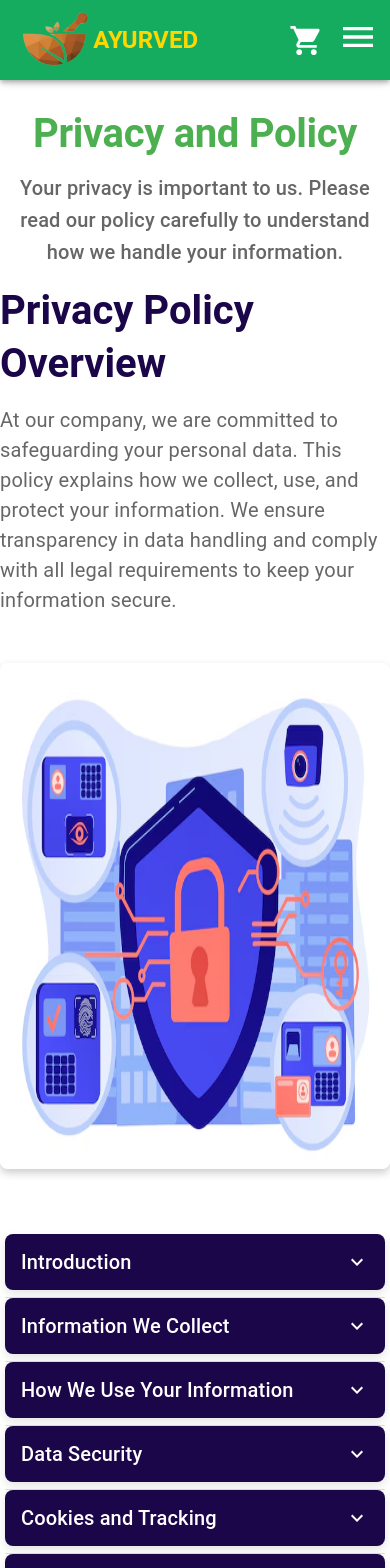
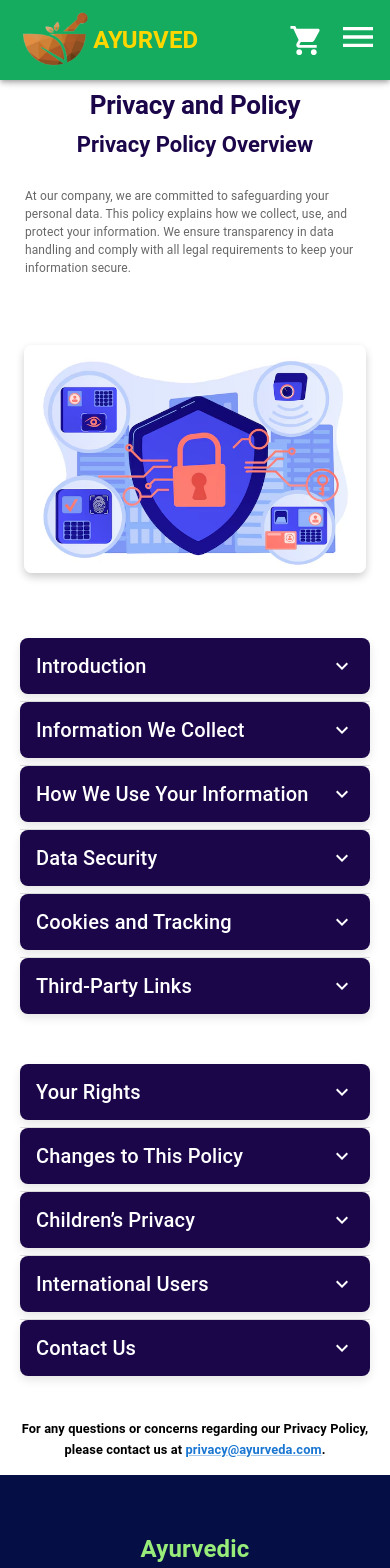
Before and after one commit to ornateinteriord/Ayurveda_ui, a React (Vite) app: page /privacy in a window 390 px wide. Shown: the top 1568 px of the page. Built offline with nearby package versions, Linux system fonts and the light colour scheme.

Commit message:
responsive updated

```diff
--- a/src/components/PrivacyPolicy/PrivacyPolicy.css
+++ b/src/components/PrivacyPolicy/PrivacyPolicy.css
@@ -1,28 +1,43 @@
 /* Privacy Policy Main Container */
 .privacy-policy-container {
-    padding: 30px 0px !important;
-    /* margin-top: 20px !important; */
+  padding: 30px !important;
   width: 100% !important;
+  margin-top: 70px !important;
 }
 
 .privacy-intro {
-  margin-bottom: 30px;
+  margin-bottom: 80px;
+
 }
-.privacy-title{
+.privacy-main-title {
   font-size: 40px !important;
   font-weight: bold !important;
   color: #1b064a !important;
+  text-align: center !important; /* Center align title */
 }
-.privacy-descr{
+
+.accordion-main-container{
+  padding: 0px 20px !important;
+}
+.privacy-title {
+  font-size: 40px !important;
+  font-weight: bold !important;
+  color: #1b064a !important;
+  text-align: start !important; /* Center align title */
+}
+
+.privacy-descr {
   font-size: 20px !important;
+ width: 95% !important;
 }
 
 .privacy-intro .privacy-image {
-  max-width: 100%;
-  height: 60vh;
+  width: 90%;
+  height: auto; /* Make image responsive */
   border-radius: 8px;
   box-shadow: 0px 4px 8px rgba(0, 0, 0, 0.2);
   margin-bottom: 30px !important;
+  padding: 30px !important;
 }
 
 .header {
@@ -35,9 +50,8 @@
 .contact-info {
   margin-top: 30px !important;
   font-weight: bold !important;
-
+  text-align: center; /* Center align contact info */
 }
-
 
 .left-container,
 .right-container {
@@ -71,10 +85,27 @@
   padding: 15px !important;
 }
 
+
 /* Responsive Design */
 @media screen and (max-width: 900px) {
   .privacy-policy-container {
-      padding: 20px 10px;
+    padding: 20px !important;
+  }
+
+  .privacy-title {
+    font-size: 37px !important;
+    text-align: center !important;
+  }
+
+  .privacy-descr {
+    padding: 20px !important;
+    font-size: 20px !important;
+    text-align: center !important;
+    width: 100% !important;
+  }
+
+  .privacy-intro .privacy-image {
+    height: auto;
   }
 
   .header {
@@ -84,20 +115,28 @@
   .contact-info {
     font-size: 1rem;
   }
-
-    .left-container,
-    .right-container {
-      padding: 5px;
-    }
 }
 
 @media screen and (max-width: 600px) {
   .privacy-policy-container {
-      padding: 15px;
+    padding: 15px !important;
+  }
+
+  .privacy-title {
+    font-size: 30px !important;
+    text-align: center !important;
+  }
+
+  .privacy-descr {
+    font-size: 17px !important;
+  }
+
+  .privacy-intro .privacy-image {
+    height: auto;
   }
 
   .header {
-      font-size: 1.5rem;
+    font-size: 1.3rem !important;
   }
 
   .contact-info {
@@ -108,3 +147,57 @@
     margin-bottom: 8px;
   }
 }
+
+@media screen and (max-width: 400px) {
+  .privacy-policy-container {
+    margin-top: 80px !important;
+    padding: 10px  !important;
+  }
+  .header{
+    margin-bottom: 0 !important;
+  }
+  .privacy-main-title{
+    font-size: 26px !important;
+  }
+  .privacy-title {
+    font-size: 26px !important;
+    text-align: center !important;
+  }
+  .accordion-main-container{
+    padding: 0px 10px !important;
+  }
+  .privacy-descr {
+    font-size: 19px !important;
+    text-align: start !important;
+    width: 100% !important;
+  }
+  .privacy-intro {
+    margin-bottom: 10px;
+
+  }
+
+  .privacy-intro .privacy-image {
+    height: auto;
+    width: 90% !important;
+  margin: 0 !important;
+  padding: 0 !important;
+  }
+
+  .header {
+    font-size: 1.2rem !important;
+  }
+
+  .contact-info {
+    font-size: 0.8rem !important;
+  }
+
+  .left-container,
+  .right-container {
+    padding: 5px;
+  }
+
+  .accordion {
+    margin-bottom: 8px;
+
+  }
+}
--- a/src/components/PrivacyPolicy/PrivacyPolicy.jsx
+++ b/src/components/PrivacyPolicy/PrivacyPolicy.jsx
@@ -22,38 +22,37 @@ const PrivacyPolicy = () => {
   const rightSections = privacyPolicySections.slice(middleIndex);
 
   return (
-    <Container maxWidth="lg" className="privacy-policy-container">
-      <Typography variant="h2" align="center" gutterBottom className="header">
+    <Container maxWidth={false} className="privacy-policy-container">
+      {/* Privacy Title */}
+      <Typography variant="h2" align="center" gutterBottom className="privacy-main-title">
         Privacy and Policy
       </Typography>
-      <Typography variant="h6" align="center" color="textSecondary" paragraph>
-        Your privacy is important to us. Please read our policy carefully to understand how we handle your information.
-      </Typography>
 
-      {/* Privacy Description and Image Side by Side */}
+      {/* Privacy Description and Image */}
       <Grid container spacing={4} alignItems="center" className="privacy-intro">
-        {/* Left Side - Privacy Description */}
-        <Grid item xs={12} sm={6}>
-          <Typography variant="h5" gutterBottom className='privacy-title'>
+        {/* Privacy Image */}
+        <Grid item xs={12} md={6} order={{ xs: 2, md: 1 }}>
+          <Box display="flex" justifyContent="center">
+            <img src={privacyImage} alt="Privacy Policy" className="privacy-image" />
+          </Box>
+        </Grid>
+
+        {/* Privacy Description */}
+        <Grid item xs={12} md={6} order={{ xs: 1, md: 2 }}>
+          <Typography variant="h5" gutterBottom className="privacy-title">
             Privacy Policy Overview
           </Typography>
-          <Typography variant="body1" color="textSecondary" paragraph className='privacy-descr'>
+          <Typography variant="body1" color="textSecondary" paragraph className="privacy-descr">
             At our company, we are committed to safeguarding your personal data. This policy explains how we collect, use, and protect your information.
             We ensure transparency in data handling and comply with all legal requirements to keep your information secure.
           </Typography>
         </Grid>
-
-        {/* Right Side - Privacy Image */}
-        <Grid item xs={12} sm={6}>
-          <Box display="flex" justifyContent="center">
-            <img src={privacyImage} alt="Privacy Policy" className="privacy-image" />
-          </Box>
-        </Grid>
       </Grid>
 
-      <Grid container spacing={4}>
-        {/* Left Side - Accordion */}
-        <Grid item xs={12} sm={6}>
+      {/* Accordion Sections */}
+      <Grid container spacing={4} className='accordion-main-container'>
+        {/* Left Side Accordion */}
+        <Grid item xs={12} md={6}>
           <Box className="left-container">
             {leftSections.map((section, index) => (
               <Accordion
@@ -75,8 +74,9 @@ const PrivacyPolicy = () => {
           </Box>
         </Grid>
 
-        {/* Right Side - Accordion */}
-        <Grid item xs={12} sm={6} className="right-container">
+        {/* Right Side Accordion */}
+        <Grid item xs={12} md={6}>
+          <Box className="right-container">
             {rightSections.map((section, index) => (
               <Accordion
                 key={index}
@@ -94,9 +94,11 @@ const PrivacyPolicy = () => {
                 </AccordionDetails>
               </Accordion>
             ))}
+          </Box>
         </Grid>
       </Grid>
 
+      {/* Contact Info */}
       <Typography variant="h6" align="center" gutterBottom className="contact-info">
         For any questions or concerns regarding our Privacy Policy, please contact us at{' '}
         <Link href="mailto:privacy@ayurveda.com" color="primary">
--- a/src/components/aboutUs/AboutUs.css
+++ b/src/components/aboutUs/AboutUs.css
@@ -208,6 +208,7 @@
 @media screen and (max-width: 1024px) {
   .about-us-container {
       padding: 40px 30px !important;
+      margin-top: 80px !important;
   }
 
   .about-us-title {
@@ -326,6 +327,7 @@
 @media screen and (max-width: 480px) {
   .about-us-container {
       padding: 20px 15px !important;
+      margin-top: 60px !important;
   }
 
   .about-us-title {
@@ -348,6 +350,7 @@
   .about-us-subtitle {
       font-size: 1.7rem !important;
       text-align: center !important;
+      margin: 5px !important;
   }
 
   .MuiTypography-root.about-us-text {
@@ -371,7 +374,7 @@
 
   .about-list {
       grid-template-columns: 1fr !important;
-      padding: 20px !important;
+      padding: 10px !important;
   }
 .about-content{
   padding: 0 !important;
--- a/src/components/contactUs/ContactUs.css
+++ b/src/components/contactUs/ContactUs.css
@@ -1,22 +1,26 @@
 /* General Styles */
-/* .contact-us-container {
+.contact-us-container {
   padding: 40px 20px;
-  }  */
+  width: 100% !important;
+}
 
 .header {
-    margin-top:80px !important;
+  margin-top: 80px !important;
   font-weight: bold !important;
   color: #4CAF50; /* Green theme */
   text-align: center;
   font-size: 40px !important;
 }
 
+
 .contact-form-card,
 .contact-details-card {
   border-radius: 8px;
   box-shadow: 0 4px 12px rgba(0, 0, 0, 0.4);
   transition: box-shadow 0.3s ease-in-out;
-    margin-bottom: 25px !important;
+  margin-bottom: 10px !important;
+ width: 100% !important;
+
 }
 
 .contact-form-card:hover,
@@ -50,10 +54,126 @@
   overflow: hidden;
 }
 
+/* Privacy Policy Styles */
+.privacy-policy-container {
+  padding: 30px 0px !important;
+  width: 100% !important;
+}
+
+.privacy-intro {
+  margin-bottom: 30px;
+}
+
+.privacy-title {
+  font-size: 40px !important;
+  font-weight: bold !important;
+  color: #1b064a !important;
+  text-align: center;
+}
+
+.privacy-descr {
+  font-size: 20px !important;
+  text-align: justify;
+}
+
+.privacy-intro .privacy-image {
+  max-width: 100%;
+  height: auto;
+  border-radius: 8px;
+  box-shadow: 0px 4px 8px rgba(0, 0, 0, 0.2);
+  margin-bottom: 30px !important;
+}
+
+.contact-info {
+  margin-top: 30px !important;
+  font-weight: bold !important;
+  text-align: center;
+}
+
+.left-container,
+.right-container {
+  padding: 10px;
+}
+
+.accordion {
+  background-color: #f9f9f9 !important;
+  box-shadow: 0px 4px 10px rgba(0, 0, 0, 0.1) !important;
+  border-radius: 8px !important;
+  margin-bottom: 10px;
+  transition: all 0.3s ease-in-out;
+}
+
+.accordion:hover {
+  transform: scale(1.02);
+}
+
+/* Accordion Summary */
+.accordion .MuiAccordionSummary-root {
+  background-color: #1b064a !important;
+  color: white !important;
+  border-radius: 8px !important;
+}
+
+/* Accordion Content */
+.accordion .MuiAccordionDetails-root {
+  background-color: white !important;
+  color: #333 !important;
+  border-radius: 0 0 8px 8px !important;
+  padding: 15px !important;
+}
+
 /* Responsive Design */
+@media (max-width: 1024px) {
+  .privacy-policy-container {
+    padding: 25px 20px;
+  }
+
+  .privacy-title {
+    font-size: 36px !important;
+  }
+
+  .privacy-descr {
+    font-size: 18px !important;
+  }
+
+  .header {
+    font-size: 2.5rem;
+  }
+}
+
+@media (max-width: 900px) {
+  .privacy-policy-container {
+    padding: 20px 15px;
+  }
+
+  .privacy-title {
+    font-size: 32px !important;
+  }
+
+  .privacy-descr {
+    font-size: 16px !important;
+  }
+
+  .header {
+    font-size: 2rem;
+  }
+}
+
 @media (max-width: 768px) {
+  .privacy-policy-container {
+    padding: 20px 10px;
+  }
+
+  .privacy-title {
+    font-size: 28px !important;
+  }
+
+  .privacy-descr {
+    font-size: 14px !important;
+  }
+
   .header {
-      font-size: 2rem; /* Smaller font size for mobile */
+    font-size: 1.8rem;
   }
 
   .contact-form-card,
@@ -62,12 +182,55 @@
   }
 }
 
-  @media (max-width: 480px) {
+@media (max-width: 600px) {
+  .privacy-policy-container {
+    padding: 15px;
+  }
+
+  .privacy-title {
+    font-size: 24px !important;
+  }
+
+  .privacy-descr {
+    font-size: 12px !important;
+  }
+
   .header {
-      font-size: 1.5rem; /* Even smaller font size for very small devices */
+    font-size: 1.5rem;
   }
 
   .contact-icon {
-      font-size: 1.2rem; /* Adjust icon size for small devices */
+    font-size: 1.2rem;
   }
 }
+
+@media (max-width: 400px) {
+  .privacy-policy-container {
+    padding: 10px 5px !important;
+  }
+
+  .privacy-title {
+    font-size: 22px !important;
+  }
+
+  .privacy-descr {
+    font-size: 12px !important;
+  }
+
+  .header {
+    font-size: 1.2rem !important;
+  }
+
+  .contact-info {
+    font-size: 0.8rem !important;
+  }
+
+  .left-container,
+  .right-container {
+    padding: 5px;
+  }
+
+  .accordion {
+    margin-bottom: 8px;
+  }
+}
--- a/src/components/footer/Footer.css
+++ b/src/components/footer/Footer.css
@@ -171,7 +171,16 @@
 
 @media (max-width: 30rem) {
   .footer-title {
-      font-size: 1.6rem !important;
+      font-size: 1.5rem !important;
+      margin: 0 !important;
+  }
+  .footer-description{
+    text-align: start !important;
+    line-height: 1.4 !important;
+  }
+  .footer-branding {
+    text-align: left !important;
+    margin-bottom: 0!important;
   }
 .newsletter-title{
   margin-top: 18px !important;
@@ -179,6 +188,7 @@
 }
   .footer-heading {
       font-size: 1.125rem !important;
+      margin: 0 !important;
   }
 
   .footer-links li {
@@ -186,6 +196,7 @@
   }
   .footer-bottom {
     flex-direction: column !important;
+    margin: 0 !important;
 
 }
 .social-icons{
@@ -196,4 +207,10 @@
   text-align: center !important;
   gap: 0.9375rem !important;
 }
+.footer-links {
+  margin-top: 0.325rem !important;
 }
+.footer-links li {
+  margin-bottom: 0.6375rem !important;
+}
+}
--- a/src/components/footer/Footer.jsx
+++ b/src/components/footer/Footer.jsx
@@ -12,7 +12,7 @@ const Footer = () => {
           <Grid item xs={12} md={3} className="footer-branding">
             <Typography variant="h4" className="footer-title">Ayurvedic</Typography>
             <Typography variant="body1" className="footer-description">
-              Experience the power of Ayurveda for a healthier and natural lifestyle.
+              Experience the power of Ayurveda for a healthier natural lifestyle.
               Our products are crafted to balance your mind, body, and soul.
             </Typography>
           </Grid>
--- a/src/components/navbar/Navbar.jsx
+++ b/src/components/navbar/Navbar.jsx
@@ -28,6 +28,7 @@ const Navbar = () => {
 
   const handleDrawerToggle = () => {
     setMobileOpen(!mobileOpen);
+    setMobileDropdownOpen(false);
   };
 
   const handleMobileDropdownToggle = () => {
```
Also changed, not shown: src/components/contactUs/ContactUs.jsx (+4 -3 lines), src/components/navbar/Navbar.css (+44 -1 lines). Lines whose indentation alone changed are shown as unchanged.
